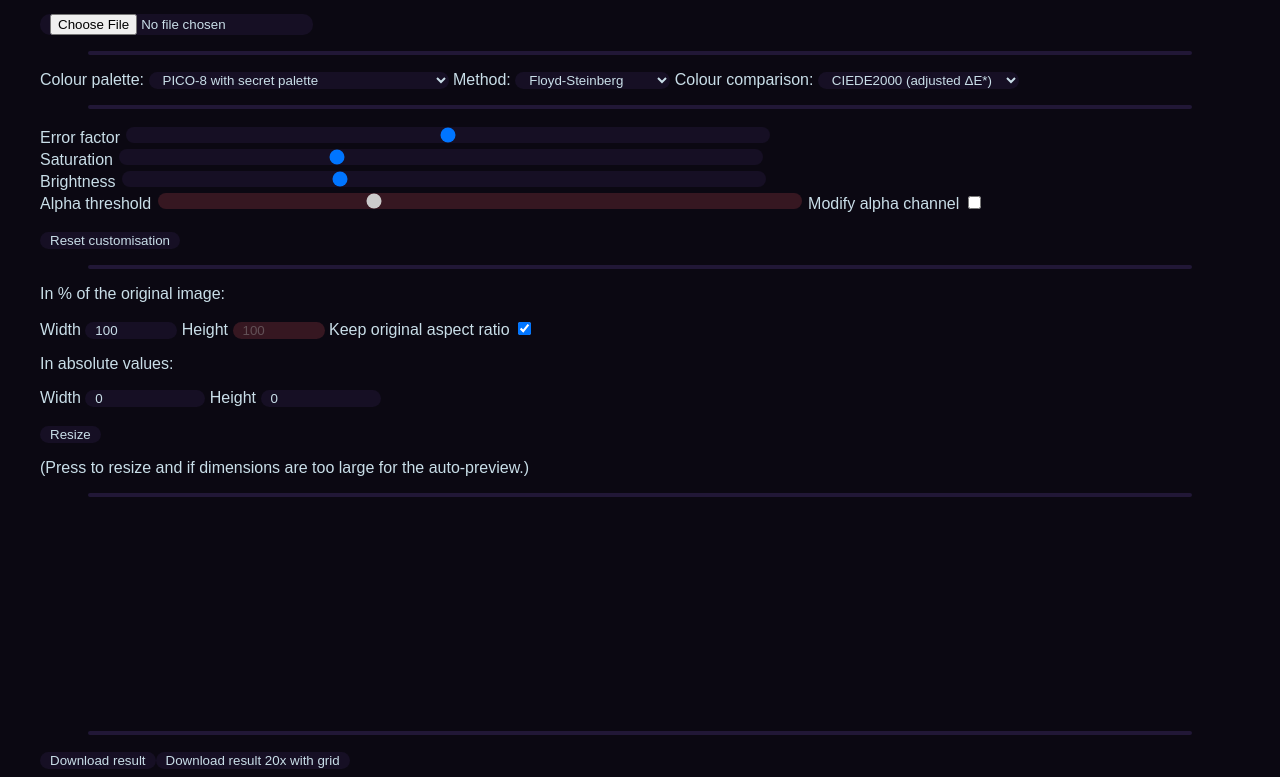
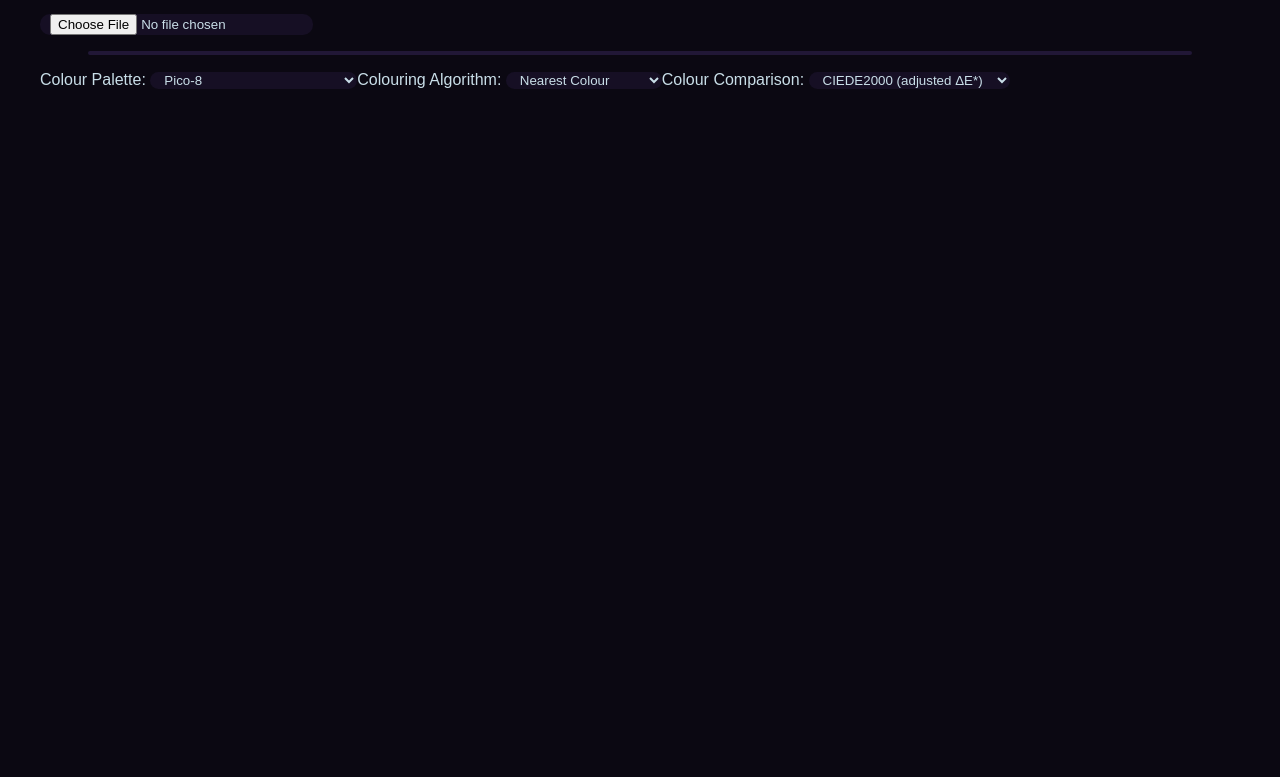
Before and after one commit to stefvron/Udito, a plain HTML site: page index.html in a window 1280 px wide. Shown: the part 93-870 px from the top of the page. After the commit the page ends 800 px from the top, so only its background shows below. Drawn offline with Linux system fonts and the light colour scheme.

Commit message:
init.js basic setup

```diff
--- a/config.json
+++ b/config.json
@@ -1,5 +1,5 @@
 {
-    "palletes": [
+    "palettes": [
         {
             "group": "Popular colour palettes",
             "palettes": [
@@ -9,7 +9,7 @@
                     "colours": [
                         "000000","1D2B53","7E2553","008751","AB5236","5F574F",
                         "C2C3C7","FFF1E8","FF004D","FFA300","FFEC27","00E436",
-                        "29ADFF","83769C","FF77A8","FFCCAA",
+                        "29ADFF","83769C","FF77A8","FFCCAA"
                     ]
                 },
                 {
@@ -21,7 +21,7 @@
                         "00E436","FFCCAA","FFEC27","FFF1E8","291814","111D35",
                         "422136","49333B","742F29","125359","754665","065AB5",
                         "BE1250","A28879","FF6C24","FF6E59","00B543","FF9D81",
-                        "A8E72E","F3EF7D",
+                        "A8E72E","F3EF7D"
                     ]
                 },
                 {
@@ -33,7 +33,7 @@
                         "13E67B","87FF5E","0C816E","10AEA6","13E1BE","28509E",
                         "4093E4","60F7F2","6B50F6","99B1FB","780C99","AA38B9",
                         "E09FF9","CB007A","EC1F80","F38DA9","684634","95682A",
-                        "F8B277",
+                        "F8B277"
                     ]
                 },
                 {
@@ -50,11 +50,11 @@
                         "CB007A","EC1F80","F38DA9","9B5249","D18078","FAB6A4",
                         "684634","95682A","DBA463","7B6352","9C846B","D6B594",
                         "D18051","F8B277","FFC5A5","6D643F","948C6B","CDC59E",
-                        "333941","6D758D","B3B9D1",
+                        "333941","6D758D","B3B9D1"
                     ]
-                },
+                }
             ]
-        },
+        }
     ],
     "colouring_algorithms": [
         {
@@ -65,7 +65,7 @@
                     "id": "nearest",
                     "type": "shader",
                     "shader_name": "nearest.glsl"
-                },
+                }
             ]
         },
         {
@@ -93,7 +93,7 @@
                             [0, 12, 3, 15],
                             [8, 4, 11, 7],
                             [2, 14, 1, 13],
-                            [10, 6, 9, 5],
+                            [10, 6, 9, 5]
                         ],
                         "divisor": 16
                     }
@@ -112,30 +112,30 @@
                             [2, 50, 10, 58, 13, 61, 29, 45],
                             [34, 18, 42, 26, 6, 54, 38, 22],
                             [16, 64, 48, 32, 44, 28, 60, 12],
-                            [52, 36, 20, 4, 56, 40, 24],
+                            [52, 36, 20, 4, 56, 40, 24]
                         ],
                         "divisor": 64
                     }
-                },
+                }
             ]
-        },
+        }
     ],
     "colour_comparison": [
         {
             "name": "CIEDE2000 (adjusted ΔE*)",
             "id": "0",
-            "function_name": "ciede2000",
+            "function_name": "ciede2000"
         },
         {
             "name": "CIE76 (ΔE* with LAB)",
             "id": "1",
-            "function_name": "cie76",
+            "function_name": "cie76"
         },
         {
             "name": "Euclidian (within sRGB)",
             "id": "2",
-            "function_name": "euclidian",
-        },
+            "function_name": "euclidian"
+        }
     ],
     "intermediate_shders": [
         {
@@ -160,8 +160,8 @@
                     "min": 0.0,
                     "max": 3.0,
                     "step": 0.05
-                },
+                }
             ]
-        },
+        }
     ]
 }
--- a/index.html
+++ b/index.html
@@ -19,109 +19,8 @@
         <main>
             <h1>UDITO</h1>
             <h2>(<b>U</b>ntitled <b>DI</b>thering <b>TO</b>ol)</h2>
-
-            <input id="uploadSource" type="file" accept="image/png, image/jpeg" onchange="uploadImage()">
-
-            <hr>
-
-            <label for="pal">Colour palette: </label>
-            <select id="pal" onchange="updatePreview()">
-                <optgroup label="Popular colour palettes">
-                    <option value="ed">PICO-8</option>
-                    <option value="edws" selected>PICO-8 with secret palette</option>
-                    <option value="wplace">Wplace</option>
-                    <!--option value="p8">PICO-8</option>
-                    <option-- value="p8ws">PICO-8 with secret palette</option-->
-                    <option value="rp23">r/place 2023 (incomplete)</option>
-                    <option value="rp22">r/place 2022</option>
-                    <option value="rp17">r/place 2017</option>
-                    <option value="gb">Nintendo GameBoy</option>
-                    <option value="gbc">Nintendo GameBoy Color (15-bit colours)</option>
-                    <option value="bw">Black and white</option>
-                </optgroup>
-                <optgroup label="Bit palettes">
-                    <option value="6b">6-bit colours</option>
-                    <option value="3b">3-bit colours</option>
-                    <option value="1b">1-bit colours</option>
-                </optgroup>
-                <!--optgroup label="Custom">
-                    <option value="upload">Upload as image</option>
-                </optgroup-->
-            </select>
-
-            <label for="alg">Method: </label>
-            <select id="alg" name="alg" onchange="updatePreview()">
-                <optgroup label="No dithering">
-                    <option value="nc">Nearest colour</option>
-                </optgroup>
-                <optgroup label="Dithering">
-                    <option value="fs" selected>Floyd-Steinberg</option>
-                    <option value="atk">Atkinson</option>
-                    <option value="bm4">4x4 Bayer matrix</option>
-                    <option value="bm8">8x8 Bayer matrix</option>
-                </optgroup>
-            </select>
-
-            <label for="comp">Colour comparison: </label>
-            <select id="comp" name="comp" onchange="updatePreview()">
-                <option value="ciede2000" selected>CIEDE2000 (adjusted ΔE*)</option>
-                <option value="cie76">CIE76 (ΔE* with LAB)</option>
-                <option value="eucl">Euclidean (within sRGB)</option>
-            </select>
-
-            <hr>
-
-            <label for="errfac">Error factor</label>
-            <input id="errfac" type="range" min="0" max="2" value="1" step="0.05" onchange="updatePreview()">
-            <br>
-            <label for="sat">Saturation</label>
-            <input id="sat" type="range" min="0" max="3" value="1" step="0.05" onchange="updatePreview()">
-            <br>
-            <label for="bri">Brightness</label>
-            <input id="bri" type="range" min="0" max="3" value="1" step="0.05" onchange="updatePreview()">
-            <!--br>
-            <label for="cont">Contrast</label>
-            <input id="cont" type="range" min="-5" max="5" value="0" step="0.05" onchange="updatePreview()">
-            <br>
-            <label for="blur">Blur</label>
-            <input id="blur" type="range" min="0" max="100" value="0" onchange="updatePreview()"-->
-            <br>
-            <label for="alp">Alpha threshold</label>
-            <input id="alp" type="range" min="0" max="1" value="0.33" step="0.005" onchange="updatePreview()" disabled>
-            <label for="modAlp">Modify alpha channel</label>
-            <input id="modAlp" type="checkbox"  oninput="updatePreview()">
-            <br><br>
-            <button id="resetVals" onclick="resetSliders(); updatePreview()">Reset customisation</button>
-
-            <hr>
-
-            <p>In % of the original image:</p>
-            <label for="xperc">Width</label>
-            <input id="xperc" type="number" min="0" max="10000" value="100" oninput="updateSize('xp')">
-            <label for="yperc">Height</label>
-            <input id="yperc" type="number" min="0" max="10000" value="100" oninput="updateSize('yp')" disabled>
-            <label for="lockRatio">Keep original aspect ratio</label>
-            <input id="lockRatio" type="checkbox"  oninput="updateSize('lock')" checked>
-            <br>
-
-            <p>In absolute values:</p>
-            <label for="xabs">Width</label>
-            <input id="xabs" type="number" min="0" max="0" value="0" oninput="updateSize('xa')" style="width: 100px;">
-            <label for="yabs">Height</label>
-            <input id="yabs" type="number" min="0" max="0" value="0" oninput="updateSize('ya')" style="width: 100px;">
-            <br><br>
-            <button id="resize" onclick="updatePreview(true)">Resize</button><p>(Press to resize and if dimensions are too large for the auto-preview.)</p>
-
-            <hr>
-
-            <p id="info"></p>
-            <canvas id="unmod" width="0" height="0"></canvas><canvas id="source"></canvas><canvas id="preview"></canvas>
-
-            <hr>
-
-            <button id="downloadResult" onclick="dl()">Download result</button><button id="downloadResultGrid" onclick="dlGrid()">Download result 20x with grid</button>
         </main>
 
-        <script src="main.js"></script>
+        <script type="module" src="scripts/main.js"></script>
     </body>
 </html>
--- a/scripts/init.js
+++ b/scripts/init.js
@@ -0,0 +1,115 @@
+/**
+ * Config data
+ */
+export let config = null;
+
+/**
+ * Initialise the interface and configuration
+ */
+export async function init() {
+    // Getting the main element for the interface
+    const main = document.getElementsByTagName('main')[0];
+
+    // Load the configuration file
+    const reqConf = await fetch('/config.json');
+    if(!reqConf.ok) {
+        console.error('Failed to load configuration:', reqConf.statusText);
+        return false;
+    }
+    config = await reqConf.json();
+
+
+    // Initialise the interface
+    addImageUpload(main);
+    insertDivider(main);
+    addBasicSettings(main);
+
+    return true;
+}
+
+function insertDivider(main) {
+    let hr = document.createElement('hr');
+    main.appendChild(hr);
+}
+
+function addImageUpload(main) {
+    let imgUpload = document.createElement('input');
+    imgUpload.type = 'file';
+    imgUpload.accept = 'image/png, image/jpeg';
+    imgUpload.id = 'uploadSource';
+    // TODO: handle upload
+    main.appendChild(imgUpload);
+}
+
+function addBasicSettings(main) {
+    try {
+        addColourPalettes(main);
+        addColouringAlgorithms(main);
+        addColourComparison(main);
+    } catch (error) {
+        console.error('Config-error adding basic settings:', error);
+    }
+}
+function addColourPalettes(main) {
+    let label = document.createElement('label');
+    label.textContent = 'Colour Palette: ';
+    label.htmlFor = 'palette';
+    main.appendChild(label);
+    let select = document.createElement('select');
+    select.id = 'palette';
+    // Load palette groups
+    config.palettes.forEach(group => {
+        let optgroup = document.createElement('optgroup');
+        optgroup.label = group.group;
+        // Load palettes in the group
+        group.palettes.forEach(palette => {
+            let option = document.createElement('option');
+            option.textContent = palette.name;
+            option.value = palette.id;
+            optgroup.appendChild(option);
+        });
+        select.appendChild(optgroup);
+    });
+    // TODO: handle palette selection
+    main.appendChild(select);
+}
+function addColouringAlgorithms(main) {
+    let label = document.createElement('label');
+    label.textContent = 'Colouring Algorithm: ';
+    label.htmlFor = 'algorithm';
+    main.appendChild(label);
+    let select = document.createElement('select');
+    select.id = 'algorithm';
+    // Load colouring algorithm groups
+    config.colouring_algorithms.forEach(group => {
+        let optgroup = document.createElement('optgroup');
+        optgroup.label = group.group;
+        // Load algorithms in the group
+        group.algorithms.forEach(algorithm => {
+            let option = document.createElement('option');
+            option.textContent = algorithm.name;
+            option.value = algorithm.id;
+            optgroup.appendChild(option);
+        });
+        select.appendChild(optgroup);
+    });
+    // TODO: handle algorithm selection
+    main.appendChild(select);
+}
+function addColourComparison(main) {
+    let label = document.createElement('label');
+    label.textContent = 'Colour Comparison: ';
+    label.htmlFor = 'comparison';
+    main.appendChild(label);
+    let select = document.createElement('select');
+    select.id = 'comparison';
+    // Load colour comparison algorithms
+    config.colour_comparison.forEach(algorithm => {
+        let option = document.createElement('option');
+        option.textContent = algorithm.name;
+        option.value = algorithm.function_name;
+        select.appendChild(option);
+    });
+    // TODO: handle comparison selection
+    main.appendChild(select);
+}
--- a/scripts/main.js
+++ b/scripts/main.js
@@ -0,0 +1,6 @@
+import { init, config } from './init.js';
+
+// Initialise the interface based on the config
+await init();
+
+console.log("Config", config);
```
